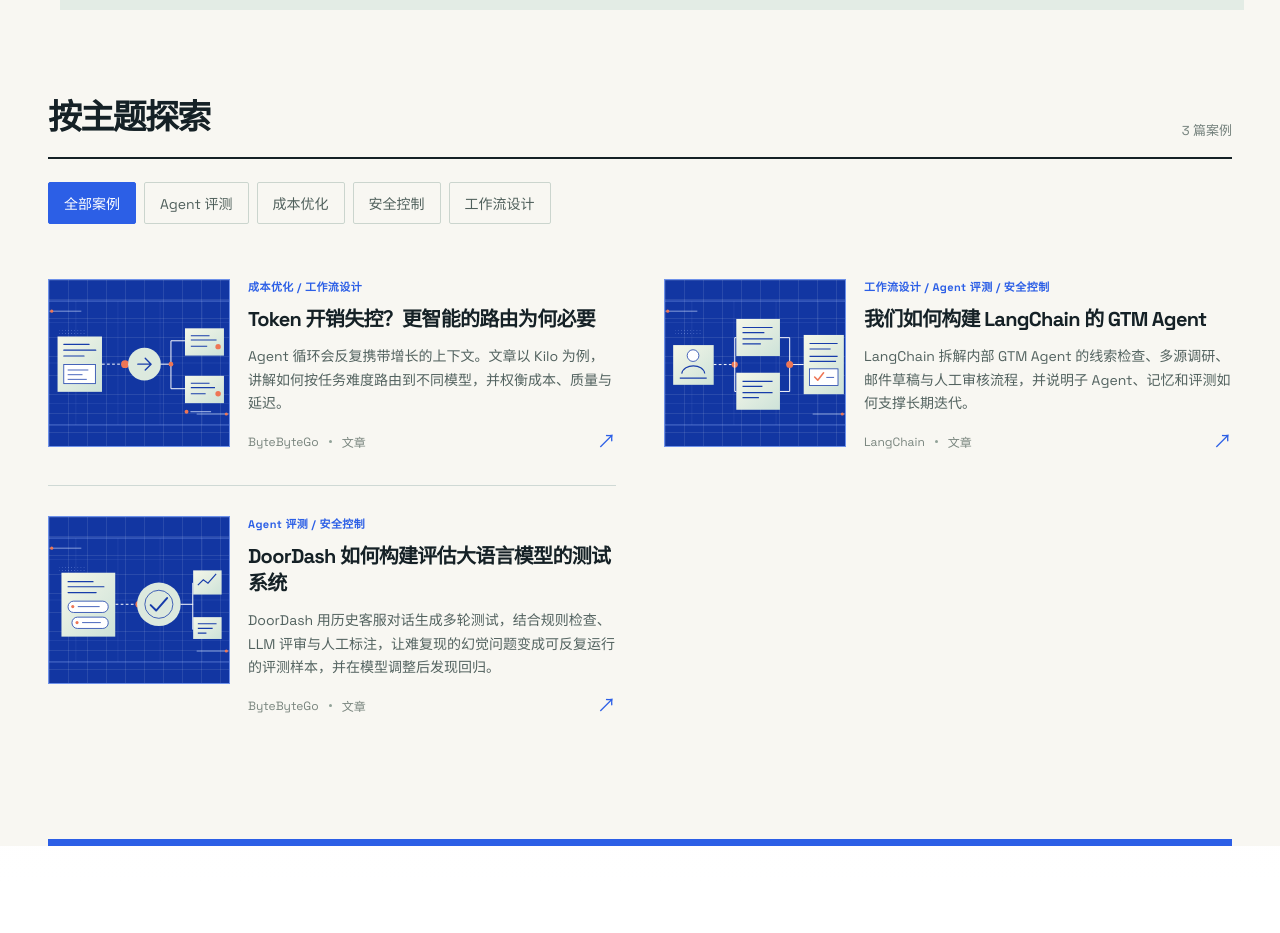
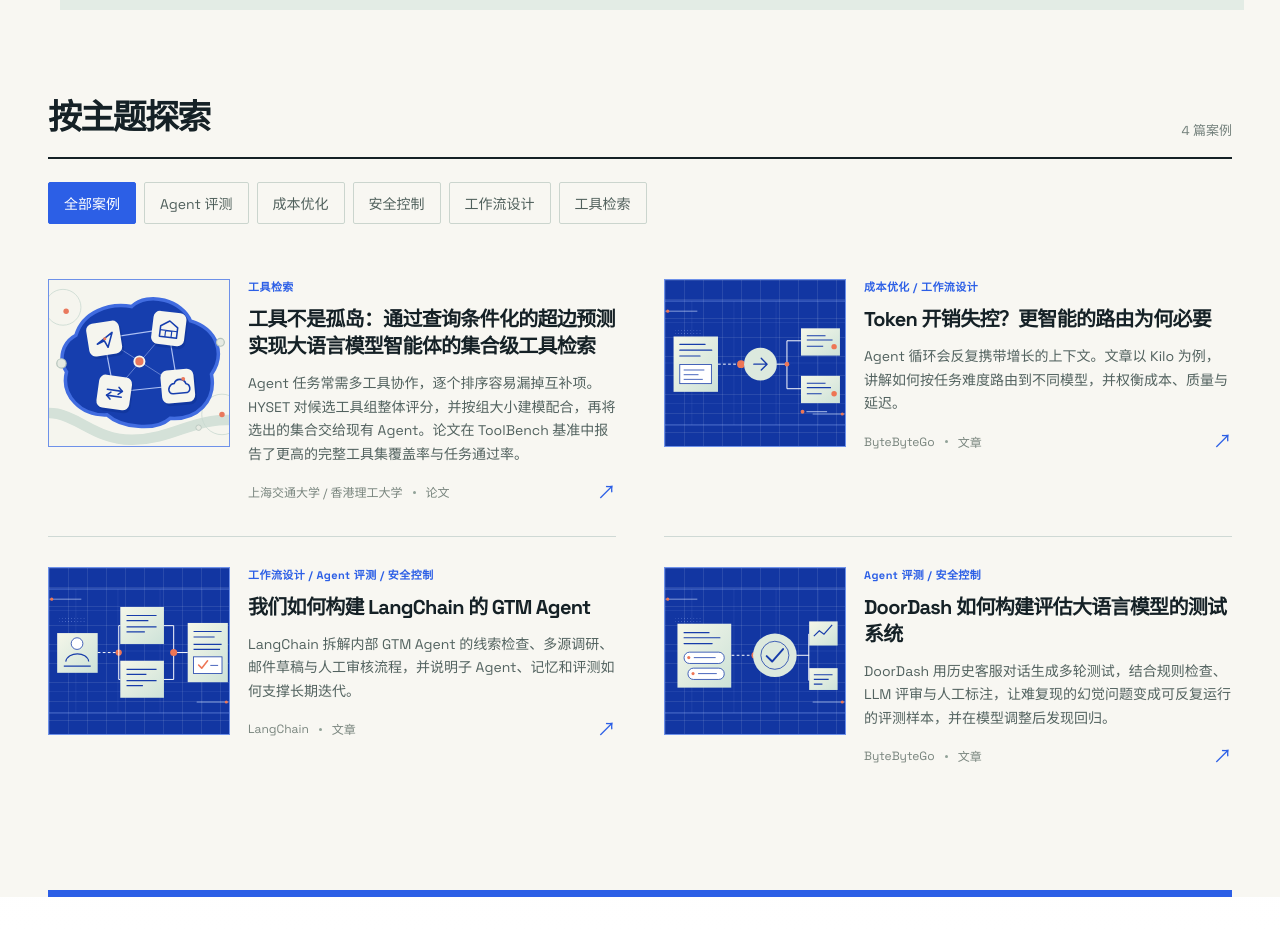
Before and after one commit to woaicat/personal, a Next.js app: page /zero-to-one/practice-cases in a window 1280 px wide. Shown: the part 740-1673 px from the top of the page. Before the commit the page ends 1622 px from the top, so only its background shows below. Built offline with nearby package versions, Linux system fonts and the light colour scheme; no server answers.

Commit message:
Add HYSET tool retrieval practice case

```diff
--- a/components/practice-cases/CaseArtwork.tsx
+++ b/components/practice-cases/CaseArtwork.tsx
@@ -1,9 +1,12 @@
 import type { PracticeCaseArtwork } from "@/content/practice-cases/cases";
+import HysetArtwork from "./HysetArtwork";
 
 type Props = { kind: PracticeCaseArtwork; variant?: "feature" | "card" };
 
 // 三幅插图共用蓝图网格、纸白图形和暖橙节点，分别对应评测、路由与工作流。
 export default function CaseArtwork({ kind, variant = "card" }: Props) {
+  if (kind === "hyset") return <HysetArtwork />;
+
   const prefix = `${kind}-${variant}`;
 
   return (
--- /dev/null
+++ b/components/practice-cases/HysetArtwork.tsx
@@ -0,0 +1,48 @@
+// 根据论文中“旅行任务需要一组互补工具”的例子绘制；超边圈住的是整组工具，不代表固定调用顺序。
+export default function HysetArtwork() {
+  return (
+    <svg viewBox="0 0 540 426" preserveAspectRatio="xMidYMid slice" role="img" aria-label="四个不同工具被蓝色超边圈为一组，外围的孤立工具未被选中">
+      <rect width="540" height="426" fill="#f5f5ee" />
+      <path d="M-18 356C89 302 132 412 253 410C375 408 416 338 558 366" fill="none" stroke="#d4e1d8" strokeWidth="27" />
+      <circle cx="75" cy="70" r="46" fill="none" stroke="#c8d9d0" strokeWidth="2" />
+      <circle cx="483" cy="345" r="52" fill="none" stroke="#c8d9d0" strokeWidth="2" />
+      <circle cx="83" cy="80" r="7" fill="#e9795d" />
+      <circle cx="483" cy="345" r="7" fill="#e9795d" />
+
+      <path d="M108 142C126 81 193 58 251 68C294 27 383 54 402 105C473 126 491 191 456 242C469 312 418 360 350 355C312 389 225 379 188 346C121 349 69 296 84 236C62 202 73 161 108 142Z" fill="#163eae" />
+      <path d="M108 142C126 81 193 58 251 68C294 27 383 54 402 105C473 126 491 191 456 242C469 312 418 360 350 355C312 389 225 379 188 346C121 349 69 296 84 236C62 202 73 161 108 142Z" fill="none" stroke="#416ce0" strokeWidth="9" />
+      <path d="M180 150L345 125L369 271L206 288Z" fill="none" stroke="#c8d8ff" strokeWidth="3" opacity=".85" />
+      <path d="M180 150L369 271M345 125L206 288" fill="none" stroke="#c8d8ff" strokeWidth="2" opacity=".55" />
+      <circle cx="271" cy="209" r="13" fill="#e9795d" stroke="#f5f5ee" strokeWidth="5" />
+
+      <g transform="translate(138 108) rotate(-9 42 42)">
+        <rect x="4" y="7" width="85" height="85" rx="17" fill="#0b2c84" opacity=".35" />
+        <rect width="85" height="85" rx="17" fill="#f5f5ee" />
+        <path d="M23 54L65 30L49 66L42 48Z" fill="none" stroke="#163eae" strokeWidth="4" strokeLinejoin="round" />
+        <circle cx="44" cy="43" r="4" fill="#e9795d" />
+      </g>
+      <g transform="translate(304 82) rotate(7 42 42)">
+        <rect x="4" y="7" width="85" height="85" rx="17" fill="#0b2c84" opacity=".35" />
+        <rect width="85" height="85" rx="17" fill="#f5f5ee" />
+        <path d="M21 38L43 23L65 38V65H21Z" fill="none" stroke="#163eae" strokeWidth="4" strokeLinejoin="round" />
+        <path d="M21 48H65M35 65V49H51V65" fill="none" stroke="#163eae" strokeWidth="3" />
+      </g>
+      <g transform="translate(327 230) rotate(-5 42 42)">
+        <rect x="4" y="7" width="85" height="85" rx="17" fill="#0b2c84" opacity=".35" />
+        <rect width="85" height="85" rx="17" fill="#f5f5ee" />
+        <path d="M21 57C15 47 23 35 34 35C39 21 60 23 64 38C75 40 76 57 65 61H30C26 61 23 60 21 57Z" fill="none" stroke="#163eae" strokeWidth="4" strokeLinejoin="round" />
+        <circle cx="58" cy="25" r="5" fill="#e9795d" />
+      </g>
+      <g transform="translate(164 246) rotate(8 42 42)">
+        <rect x="4" y="7" width="85" height="85" rx="17" fill="#0b2c84" opacity=".35" />
+        <rect width="85" height="85" rx="17" fill="#f5f5ee" />
+        <path d="M24 37H62M24 52H62" fill="none" stroke="#163eae" strokeWidth="4" strokeLinecap="round" />
+        <path d="M53 28L63 37L53 46M34 43L24 52L34 61" fill="none" stroke="#163eae" strokeWidth="4" strokeLinecap="round" strokeLinejoin="round" />
+      </g>
+
+      <circle cx="71" cy="214" r="12" fill="#e6eae2" stroke="#b4c3bb" strokeWidth="3" />
+      <circle cx="479" cy="160" r="10" fill="#e6eae2" stroke="#b4c3bb" strokeWidth="3" />
+      <circle cx="423" cy="379" r="7" fill="#e6eae2" stroke="#b4c3bb" strokeWidth="2" />
+    </svg>
+  );
+}
--- a/content/practice-cases/cases.ts
+++ b/content/practice-cases/cases.ts
@@ -1,14 +1,14 @@
-export const practiceCaseTags = ["Agent 评测", "成本优化", "安全控制", "工作流设计"] as const;
+export const practiceCaseTags = ["Agent 评测", "成本优化", "安全控制", "工作流设计", "工具检索"] as const;
 
 export type PracticeCaseTag = (typeof practiceCaseTags)[number];
-export type PracticeCaseArtwork = "evaluation" | "routing" | "workflow";
+export type PracticeCaseArtwork = "evaluation" | "routing" | "workflow" | "hyset";
 
 export type PracticeCase = {
   id: string;
   title: string;
   originalTitle: string;
   source: string;
-  format: "文章" | "课程" | "视频";
+  format: "文章" | "课程" | "视频" | "论文";
   url: string;
   summary: string;
   tags: readonly PracticeCaseTag[];
@@ -17,6 +17,18 @@
 
 // 标题直译自原文；简介根据原文内容撰写。新增案例时先核对原文与链接。
 export const practiceCases: readonly PracticeCase[] = [
+  {
+    id: "hyset-set-level-tool-retrieval",
+    title: "工具不是孤岛：通过查询条件化的超边预测实现大语言模型智能体的集合级工具检索",
+    originalTitle: "Tools Are Not Islands: Set-Level Tool Retrieval for LLM Agents via Query-Conditioned Hyperedge Prediction",
+    source: "上海交通大学 / 香港理工大学",
+    format: "论文",
+    url: "https://arxiv.org/abs/2607.25718",
+    summary:
+      "Agent 任务常需多工具协作，逐个排序容易漏掉互补项。HYSET 对候选工具组整体评分，并按组大小建模配合，再将选出的集合交给现有 Agent。论文在 ToolBench 基准中报告了更高的完整工具集覆盖率与任务通过率。",
+    tags: ["工具检索"],
+    artwork: "hyset"
+  },
   {
     id: "doordash-llm-testing",
     title: "DoorDash 如何构建评估大语言模型的测试系统",
```
Also changed, not shown: 1 other file (tests, documents, lock files or other folders).
